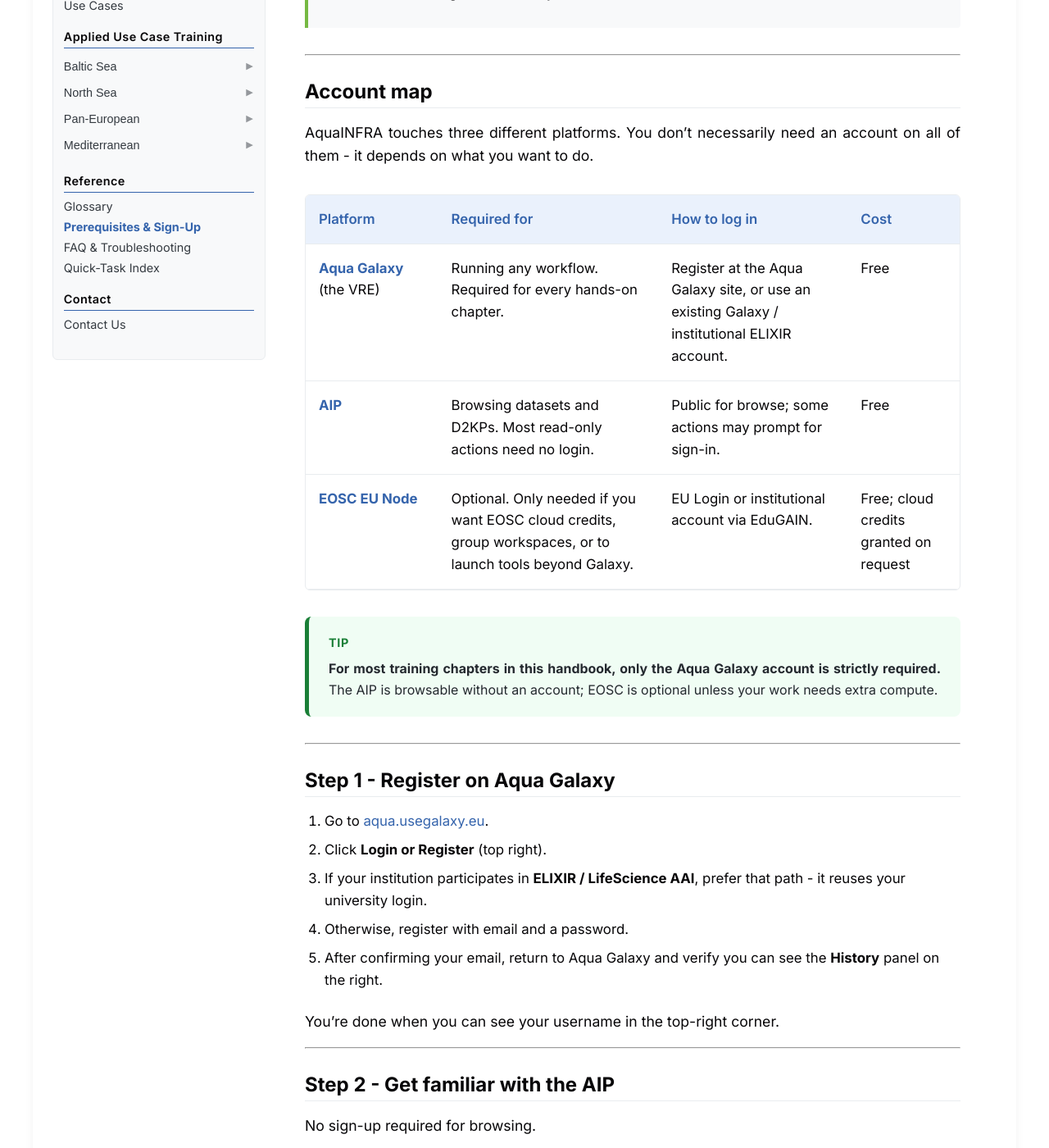
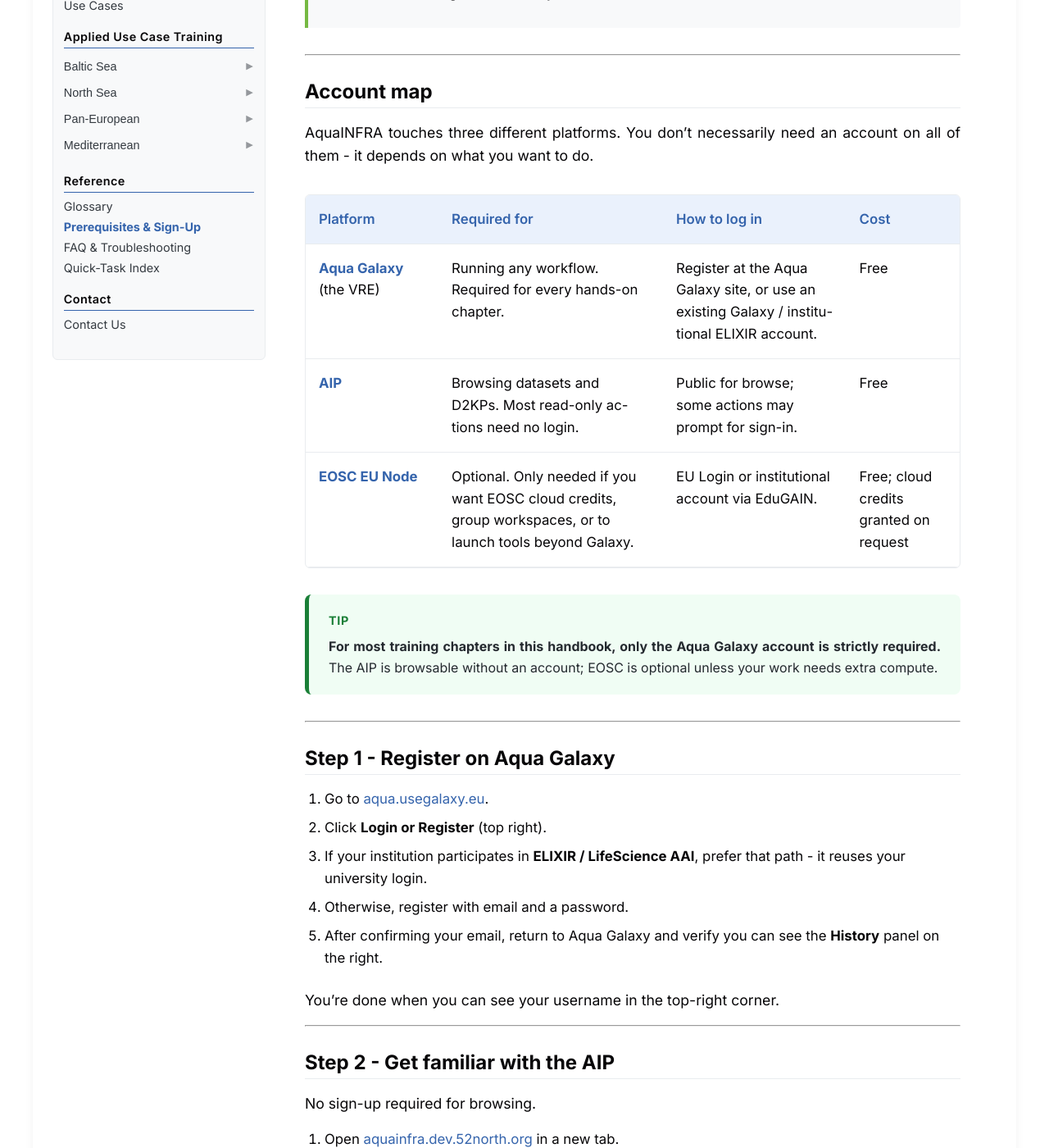
Before and after one commit to Mehrad1994/AquaINFRA_Training_Handbooks, a Jekyll site: the page built from docs/reference/prerequisites.md, in a window 1280 px wide and 1400 px high, scrolled down 381 px. Shown: the whole window at 82% size. Built offline with Jekyll 4.4.1, drawn with Linux system fonts in a browser that asks for light colours.

Commit message:
Fix mobile layout overflow and enable grammatical hyphenation for tables

```diff
--- a/docs/assets/css/style.css
+++ b/docs/assets/css/style.css
@@ -253,8 +253,10 @@ img {
 
 /* Tables */
 .table-wrapper {
-    max-width: 100%;
+    display: block;
+    width: 100%;
     overflow-x: auto;
+    -webkit-overflow-scrolling: touch;
     margin: 2rem 0;
     border-radius: 6px;
     border: 1px solid var(--gray-200);
@@ -568,8 +570,6 @@ tr:hover {
     border-collapse: collapse;
     table-layout: auto;
     /* Allow native table sizing based on content */
-    min-width: 450px;
-    /* Force horizontal scroll on very narrow screens rather than breaking words */
 }
 
 /* Ensure data cells don't overflow awkwardly */
@@ -577,6 +577,8 @@ tr:hover {
 .table-wrapper th {
     word-wrap: normal;
     word-break: normal;
+    -webkit-hyphens: auto;
+    hyphens: auto;
     vertical-align: top;
 }
 
```
